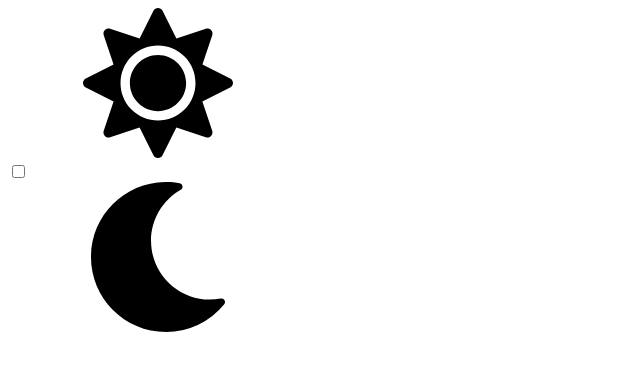
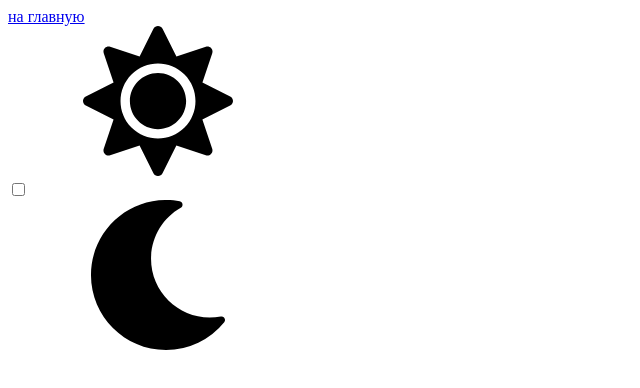
Before and after one commit to Malk0v/js-hw-10, a plain HTML site: page index.html in a window 1280 px wide. Shown: the whole page, without its empty margins (0-640 px from the left). Drawn offline with Linux system fonts and the light colour scheme.

Commit message:
Deploying to gh-pages from @ Malk0v/js-hw-10@e50802514b3b36d034af9c3826d7093894639d40 🚀

```diff
--- a/index.html
+++ b/index.html
@@ -1 +1 @@
-<!DOCTYPE html><html lang="en"><head><meta charset="utf-8"><meta name="viewport" content="width=device-width, initial-scale=1.0"><meta http-equiv="X-UA-Compatible" content="ie=edge"><title>Homework 10</title><link href="https://fonts.googleapis.com/icon?family=Material+Icons" rel="stylesheet"><link rel="stylesheet" href="/js-hw-10/index.3f5f741f.css"><script src="/js-hw-10/index.dc7b0a38.js" type="module"></script><script src="/js-hw-10/index.68d107ae.js" nomodule="" defer></script></head><body class="light-theme"> <article class="example" id="uk"> <div class="toolbar">  <div class="theme-switch"> <svg class="theme-switch__icon" role="img" aria-label="Иконка солнца"><use href="/js-hw-10/sprite.c6da56e5.svg#sun"/></svg> <div class="theme-switch__control"> <input class="theme-switch__toggle" type="checkbox" name="theme" id="theme-switch-toggle" aria-label="Переключить между тёмной и светлой темой"> <label aria-hidden="true" class="theme-switch__track" for="theme-switch-toggle"> </label> <div aria-hidden="true" class="theme-switch__marker"></div> </div> <svg class="theme-switch__icon" aria-label="Иконка луны"><use href="/js-hw-10/sprite.c6da56e5.svg#moon"/></svg> </div> </div>  <ul class="js-menu menu"></ul> </article>  <article class="main" id="uk"> <ul class="js-menu"> </ul> </article> </body></html>
+<!DOCTYPE html><html lang="en"><head><meta charset="utf-8"><meta name="viewport" content="width=device-width, initial-scale=1.0"><meta http-equiv="X-UA-Compatible" content="ie=edge"><title>Homework 10</title><link href="https://fonts.googleapis.com/icon?family=Material+Icons" rel="stylesheet"><link rel="stylesheet" href="/js-hw-10/index.3f5f741f.css"><script src="/js-hw-10/index.dc7b0a38.js" type="module"></script><script src="/js-hw-10/index.68d107ae.js" nomodule="" defer></script></head><body class="light-theme"> <a href="https://malk0v.github.io/index/#work">на главную</a> <article class="example" id="uk"> <div class="toolbar">  <div class="theme-switch"> <svg class="theme-switch__icon" role="img" aria-label="Иконка солнца"><use href="/js-hw-10/sprite.c6da56e5.svg#sun"/></svg> <div class="theme-switch__control"> <input class="theme-switch__toggle" type="checkbox" name="theme" id="theme-switch-toggle" aria-label="Переключить между тёмной и светлой темой"> <label aria-hidden="true" class="theme-switch__track" for="theme-switch-toggle"> </label> <div aria-hidden="true" class="theme-switch__marker"></div> </div> <svg class="theme-switch__icon" aria-label="Иконка луны"><use href="/js-hw-10/sprite.c6da56e5.svg#moon"/></svg> </div> </div>  <ul class="js-menu menu"></ul> </article>  <article class="main" id="uk"> <ul class="js-menu"> </ul> </article> </body></html>
```
